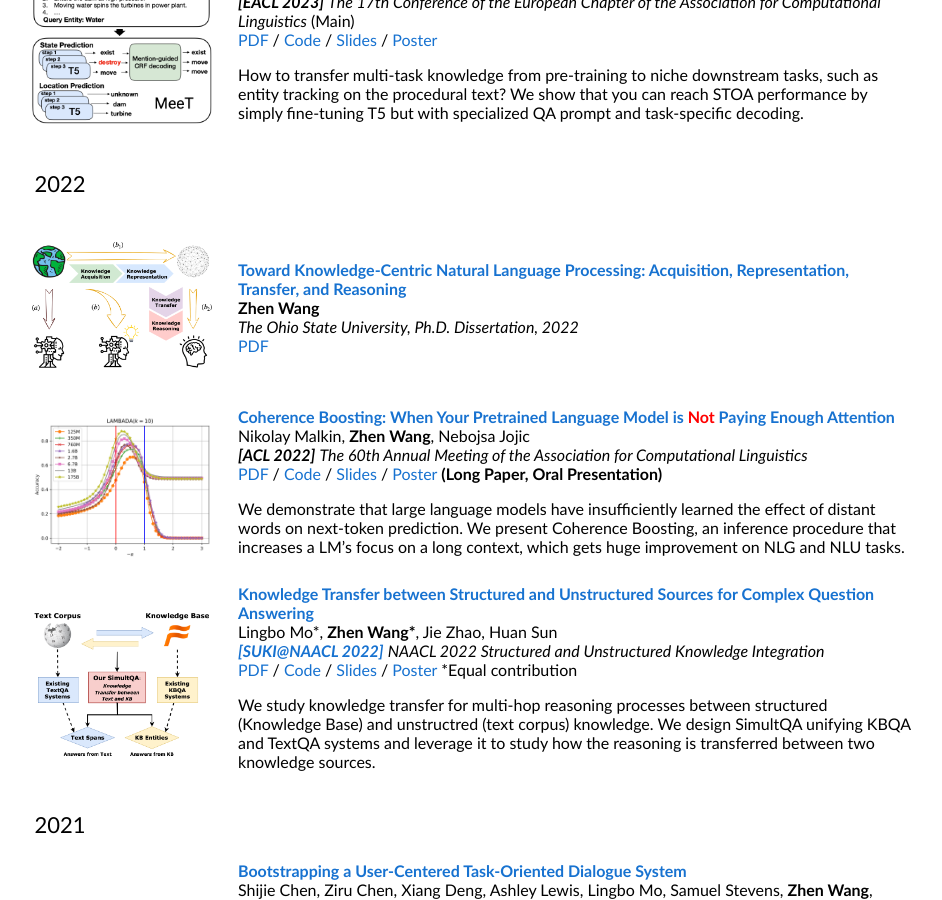
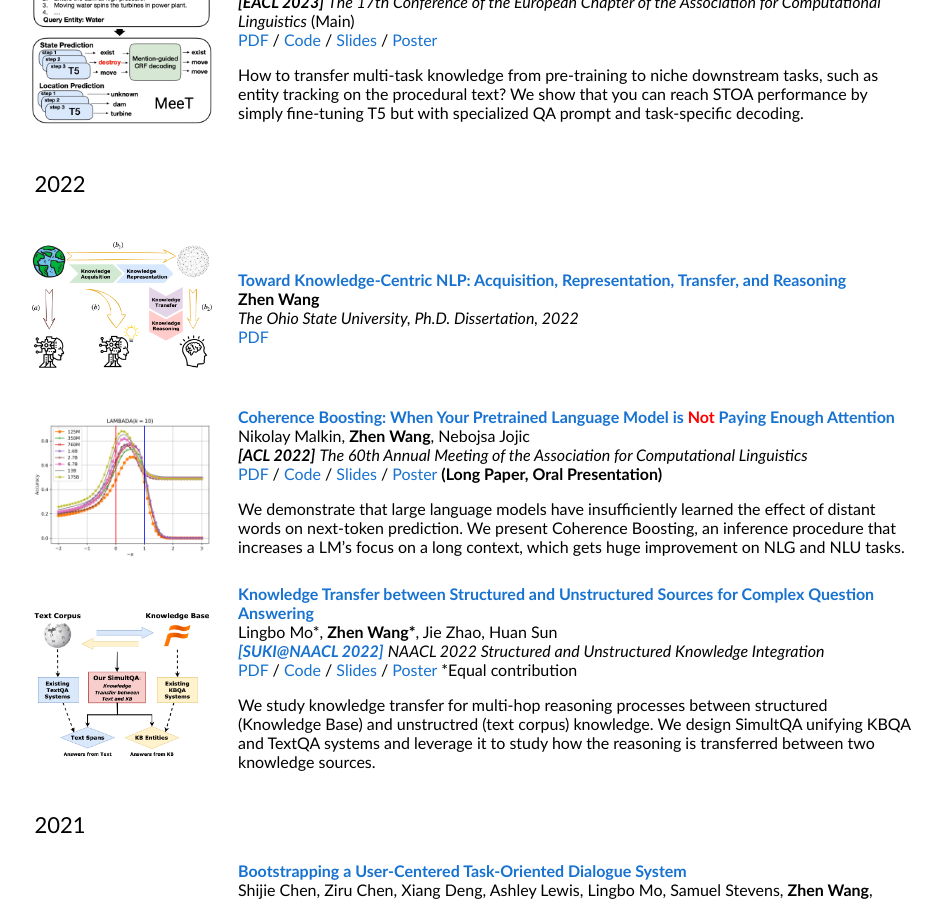
Before and after one commit to zhenwang9102/zhenwang9102.github.io, a Jekyll site: the page built from _posts/2019-06-02-venue.markdown, in a window 1280 px wide and 900 px high, scrolled down 2074 px. Shown: the whole window, without its empty margins (178-1120 px from the left). Built offline with Jekyll 4.4.1, drawn with Linux system fonts in a browser that asks for light colours.

Commit message:
Update default.html

```diff
--- a/_layouts/default.html
+++ b/_layouts/default.html
@@ -376,7 +376,7 @@
               <img src="/images/dissertation_2022.png" alt="dissertation" width="180" height="auto" style="border-style: none">
             </td>
             <td style="width:75%;vertical-align:middle;">
-              <h3><a href="https://www.proquest.com/openview/16bbeab89e764c0f8fcc14c65df7fe9b/1?pq-origsite=gscholar&cbl=18750&diss=y">Toward Knowledge-Centric Natural Language Processing: Acquisition, Representation, Transfer, and Reasoning</a></h3>
+              <h3><a href="https://www.proquest.com/openview/16bbeab89e764c0f8fcc14c65df7fe9b/1?pq-origsite=gscholar&cbl=18750&diss=y">Toward Knowledge-Centric NLP: Acquisition, Representation, Transfer, and Reasoning</a></h3>
               <br>
               <b>Zhen Wang</b>
               <br>
```
